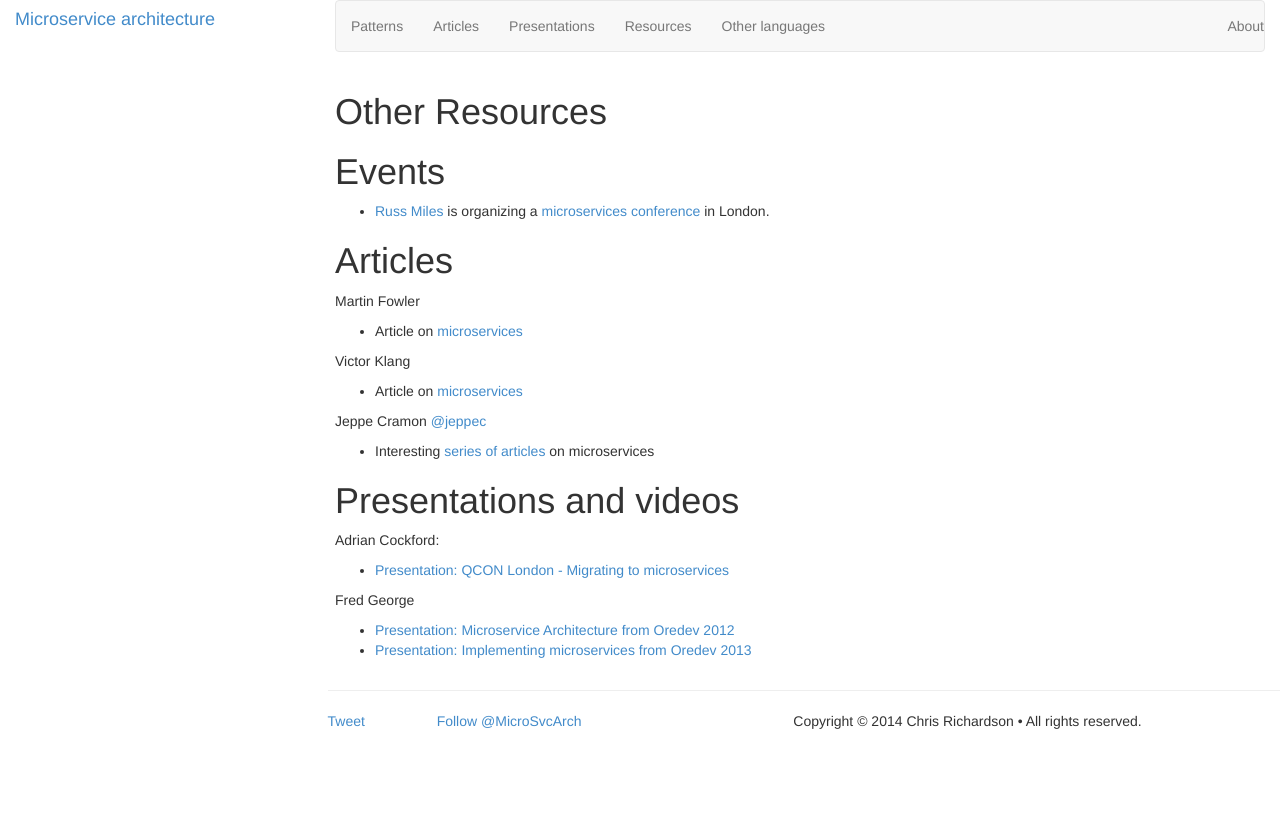
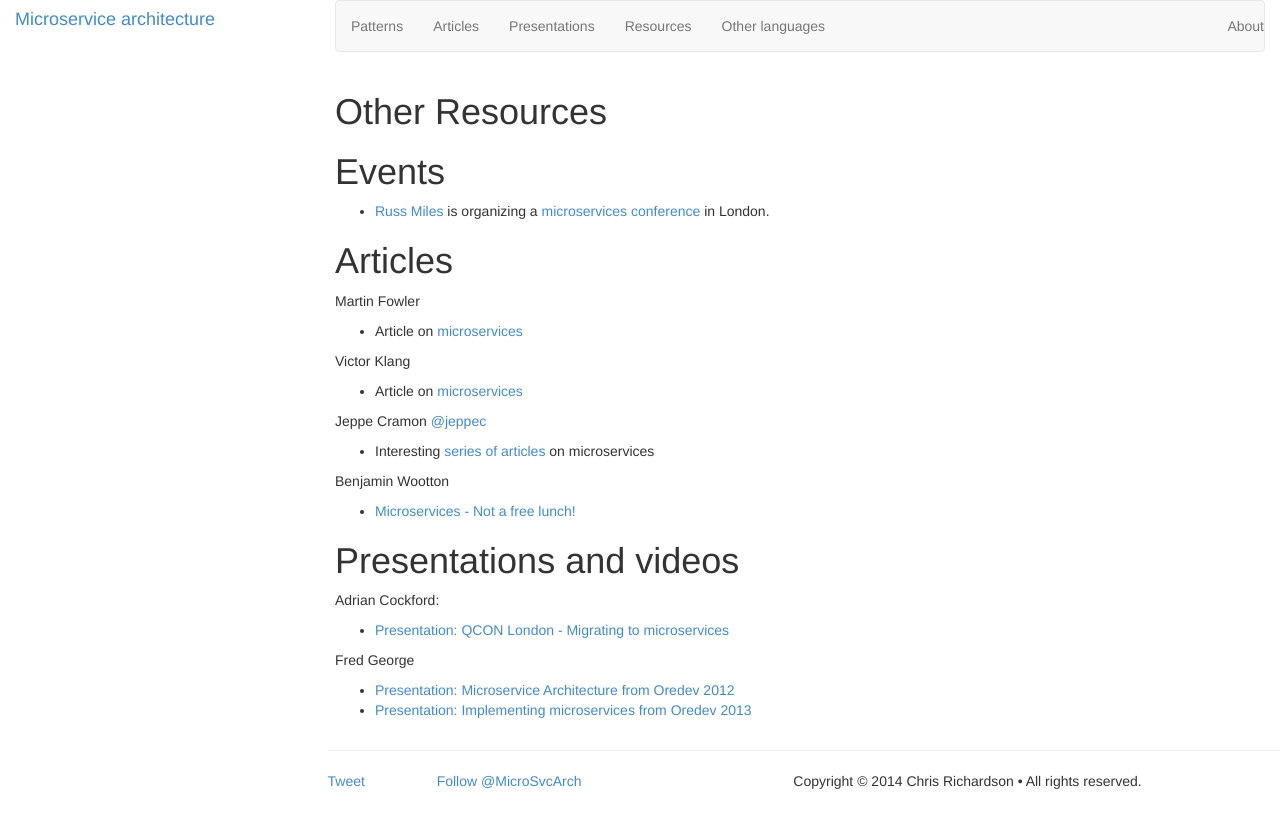
Before and after one commit to joobn72/microservices, a Jekyll site: the page built from resources/index.md, in a window 1280 px wide. Shown: the top 828 px of the page. Built offline with Jekyll 4.4.1, drawn with Linux system fonts in a browser that asks for light colours; Markdown is read by kramdown in place of the engine named in the settings; comment, search, counter and statistics services are not loaded.

Commit message:
Added Microservices - Not a free lunch!

```diff
--- a/resources/index.md
+++ b/resources/index.md
@@ -22,6 +22,10 @@
 
 * Interesting [series of articles](http://www.tigerteam.dk/category/soa/microservices/) on microservices
 
+Benjamin Wootton
+
+* [Microservices - Not a free lunch!](http://contino.co.uk/blog/2013/03/31/microservices-no-free-lunch.html)
+
 # Presentations and videos
 
 Adrian Cockford:
```
